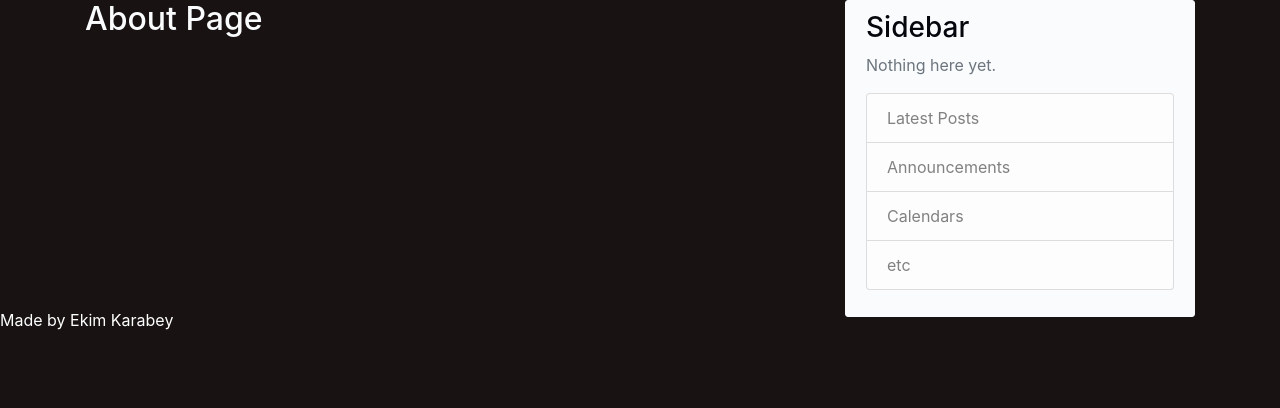
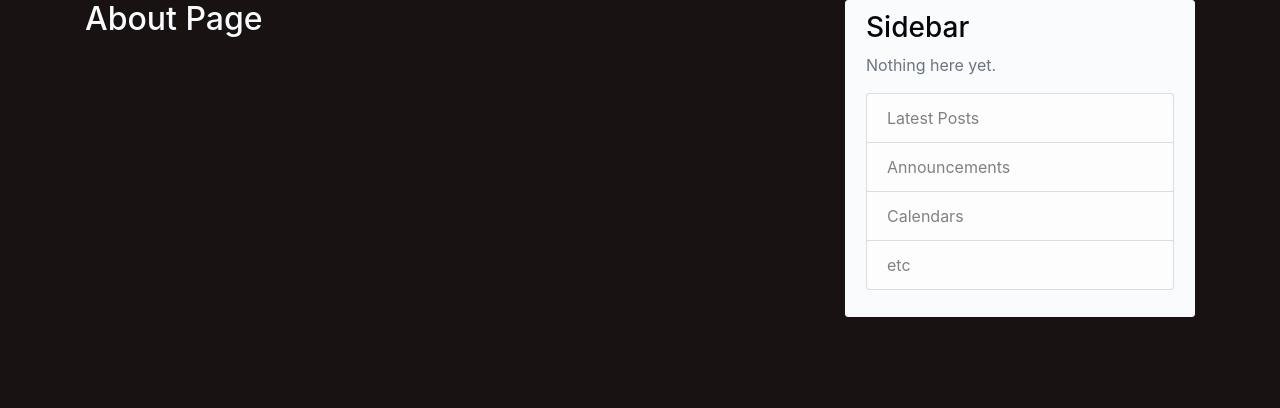
Before and after one commit to Ekimerton/Douh, a Flask app: page /lol in a window 1280 px wide. Shown: the part 80-488 px from the top of the page. Run offline with Flask 2, Linux system fonts and the light colour scheme; some libraries are stand-ins or nearby versions.

Commit message:
removed footer, too pretentious lol

```diff
--- a/Driver/templates/layout.html
+++ b/Driver/templates/layout.html
@@ -98,12 +98,6 @@
     </div>
   </main>
 
-  <div style="position: relative;background-color: blue; width: 100%; height: 10%;">
-      <div style="position: absolute; bottom: 5px; color: white">
-      Made by Ekim Karabey
-      </div>
-  </div>
-
   <!-- Optional JavaScript -->
   <!-- jQuery first, then Popper.js, then Bootstrap JS -->
   <script src="https://code.jquery.com/jquery-3.2.1.slim.min.js" integrity="sha384-KJ3o2DKtIkvYIK3UENzmM7KCkRr/rE9/Qpg6aAZGJwFDMVNA/GpGFF93hXpG5KkN" crossorigin="anonymous"></script>
```
